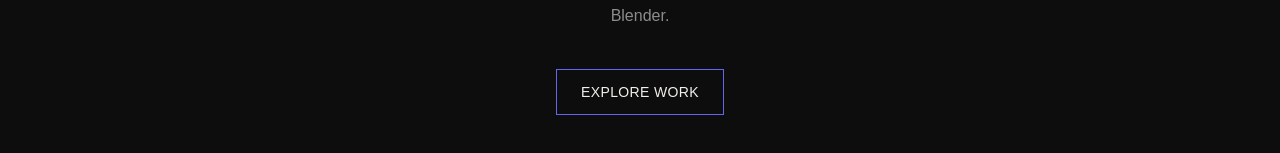
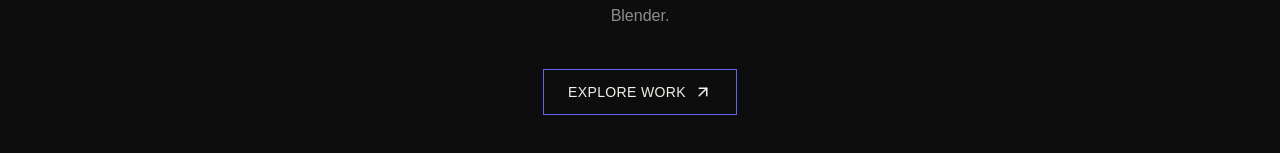
Before and after one commit to FredH2O/forma-3d-gallery, a Next.js app: page / in a window 1280 px wide. Shown: the part 499-652 px from the top of the page. Built offline with nearby package versions, Linux system fonts and the light colour scheme; a web font is replaced by a local one.

Commit message:
Added react icon with motion

```diff
--- a/app/page.tsx
+++ b/app/page.tsx
@@ -1,4 +1,5 @@
 import Link from "next/link";
+import { ArrowUpRight } from "lucide-react";
 
 export default function Home() {
   return (
@@ -19,9 +20,13 @@ export default function Home() {
 
         <Link
           href="/work"
-          className="mt-10 border border-accent px-6 py-3 text-sm tracking-wide text-foreground transition-colors hover:bg-accent hover:text-white"
+          className="group mt-10 inline-flex items-center gap-2 border border-accent px-6 py-3 text-sm tracking-wide text-foreground transition-colors hover:bg-accent hover:text-white"
         >
           EXPLORE WORK
+          <ArrowUpRight
+            size={18}
+            className="transition-transform duration-300 group-hover:translate-x-1 group-hover:-translate-y-1"
+          />
         </Link>
       </section>
     </main>
--- a/package.json
+++ b/package.json
@@ -11,6 +11,8 @@
   "dependencies": {
     "@react-three/drei": "^10.7.9",
     "@react-three/fiber": "^9.8.1",
+    "lucide-react": "^1.52.0",
+    "motion": "^14.0.0",
     "next": "16.3.8",
     "react": "19.2.8",
     "react-dom": "19.2.8",
```
Also changed, not shown: 1 other file (tests, documents, lock files or other folders).
